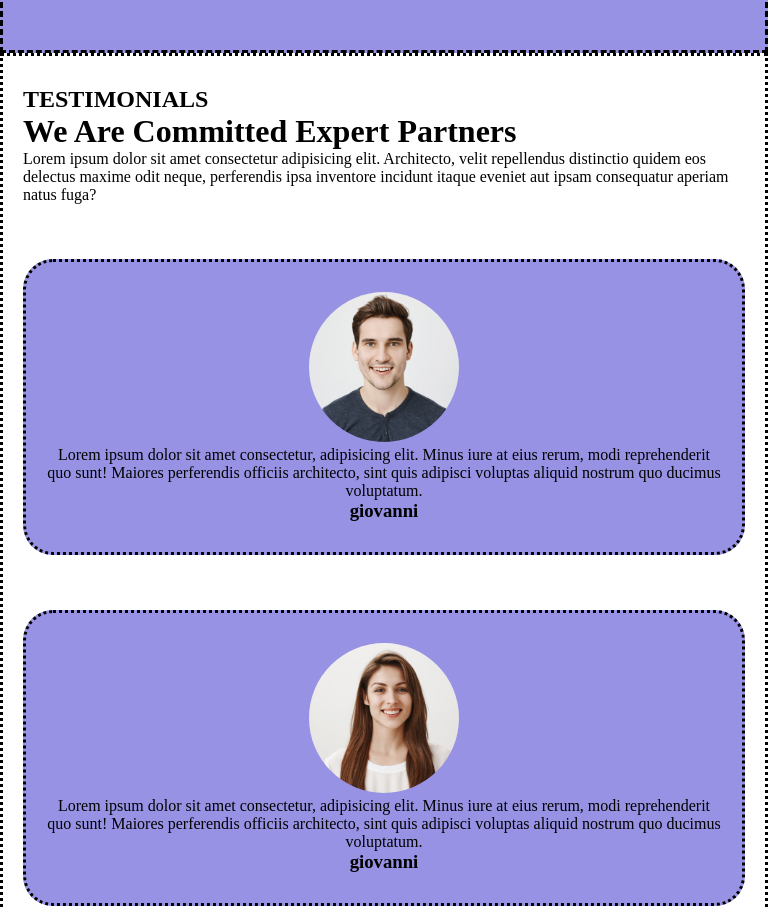
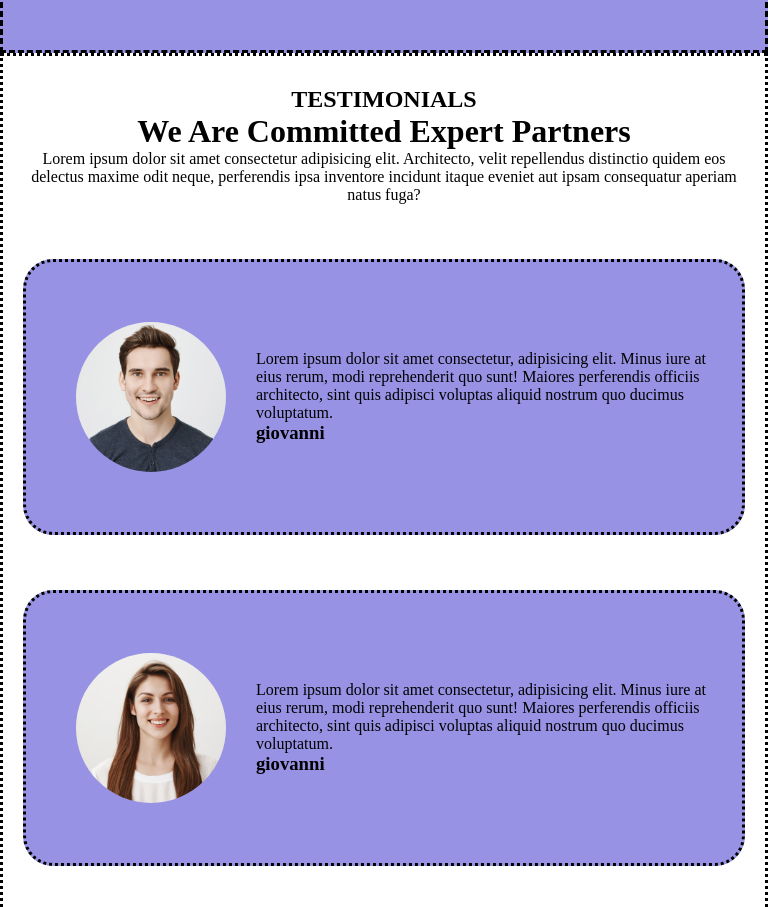
Before and after one commit to lucafagiolini/htmlcss-responsive-layout, a plain HTML site: page index.html in a window 768 px wide. Shown: the part 2152-3059 px from the top of the page. Drawn offline with Linux system fonts and the light colour scheme.

Commit message:
testimonials-768px

```diff
--- a/css/style.css
+++ b/css/style.css
@@ -130,6 +130,13 @@ nav a {
     padding: 30px 20px 30px 20px;
 }
 
+#testimonials div:first-child {
+    display: flex;
+    flex-direction: column;
+    align-items: center;
+    text-align: center;
+}
+
 #testimonials .heavy-rounded-box {
     border-style: dotted;
     /* test */
@@ -137,7 +144,9 @@ nav a {
     background-color: #9792e4;
 }
 
-#testimonials .testimonial-pic {}
+#testimonials .testimonial-pic {
+    padding: 30px;
+}
 
 #testimonials img {
     width: 150px;
@@ -281,9 +290,28 @@ footer a {
         align-items: center;
     }
 
+    #testimonials div:first-child {
+        display: flex;
+        flex-direction: column;
+        align-items: center;
 
-}
 
-/* ------------------------ */
-/* ------ end 768px ------- */
-/* ------------------------ */
+    }
+
+    #testimonials .heavy-rounded-box {
+        display: flex;
+    }
+
+    #testimonials .heavy-rounded-box div:nth-child(2) {
+        display: flex;
+        flex-direction: column;
+        justify-content: center;
+        align-items: flex-start;
+        text-align: left;
+
+
+    }
+
+    /* ------------------------ */
+    /* ------ end 768px ------- */
+    /* ------------------------ */
```
